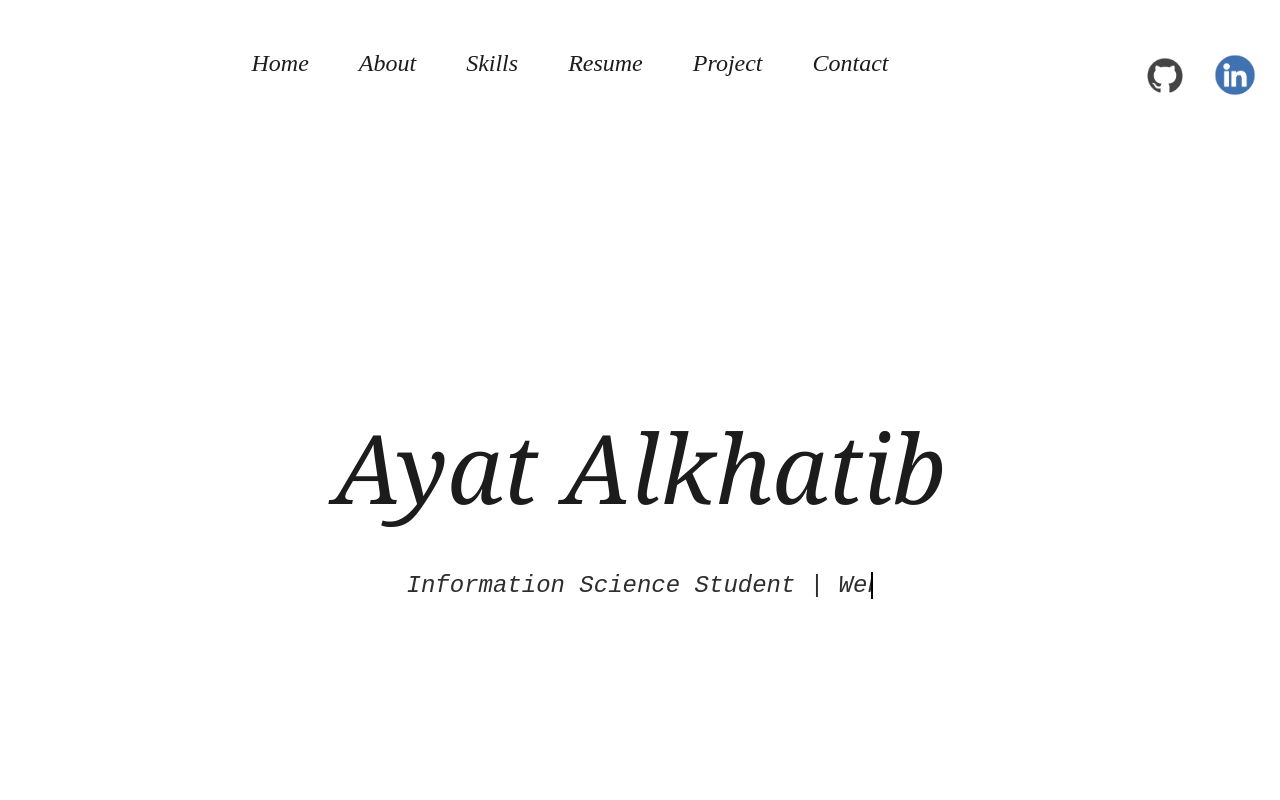
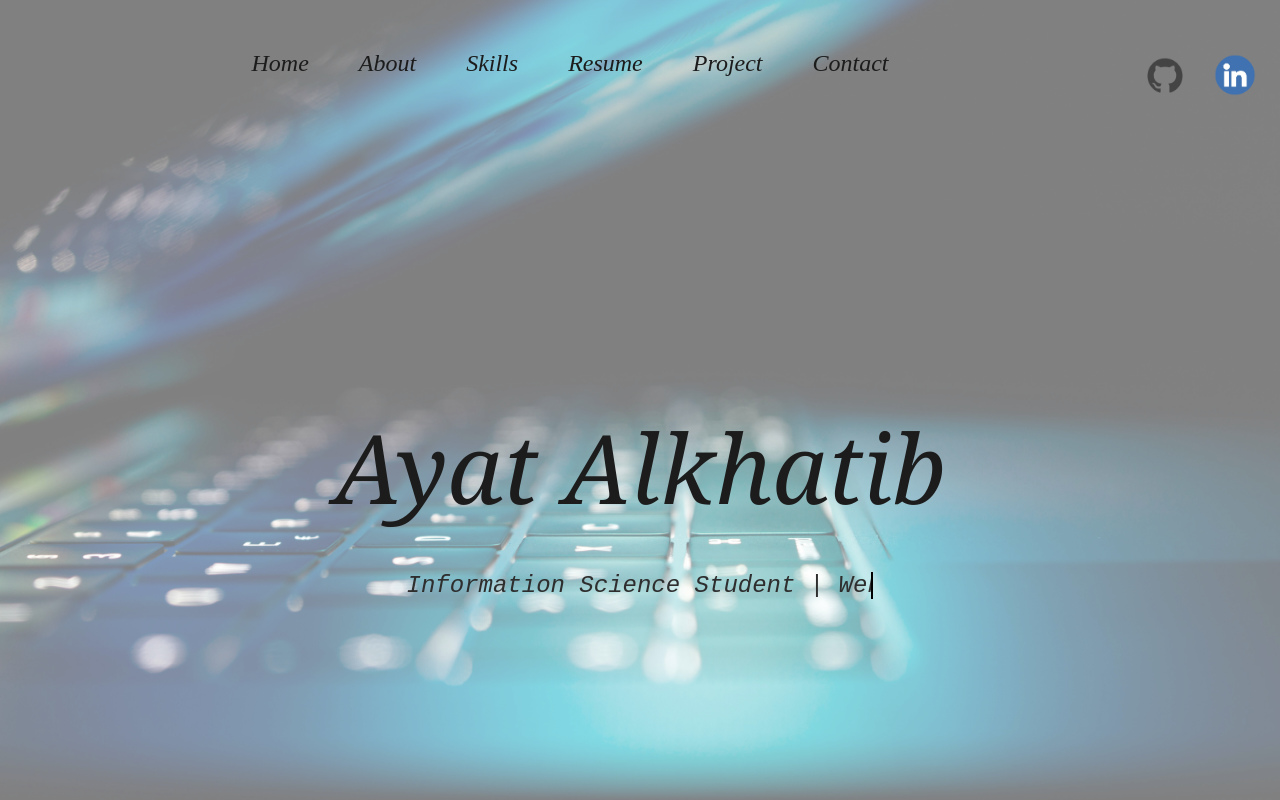
Before and after one commit to ayatnalkhatib/portfolio, a plain HTML site: page index.html in a window 1280 px wide. Shown: the top 800 px of the page. Drawn offline with Linux system fonts and the light colour scheme; the site is published under a folder, as on GitHub Pages, so addresses that start at the root find nothing.

Commit message:
fixed bg pic

```diff
--- a/asset/css/style.css
+++ b/asset/css/style.css
@@ -36,7 +36,7 @@ html {
 }
 
 #navbar{
-  background-image: linear-gradient(rgba(255,255,255,0.5), rgba(255,255,255,0.5)), url(/asset/img/bgoption.jpg);
+  background-image: linear-gradient(rgba(255,255,255,0.5), rgba(255,255,255,0.5)), url(../img/bgoption.jpg);
   background-repeat: no-repeat;
   background-size: cover;
   background-position: center ;
```
